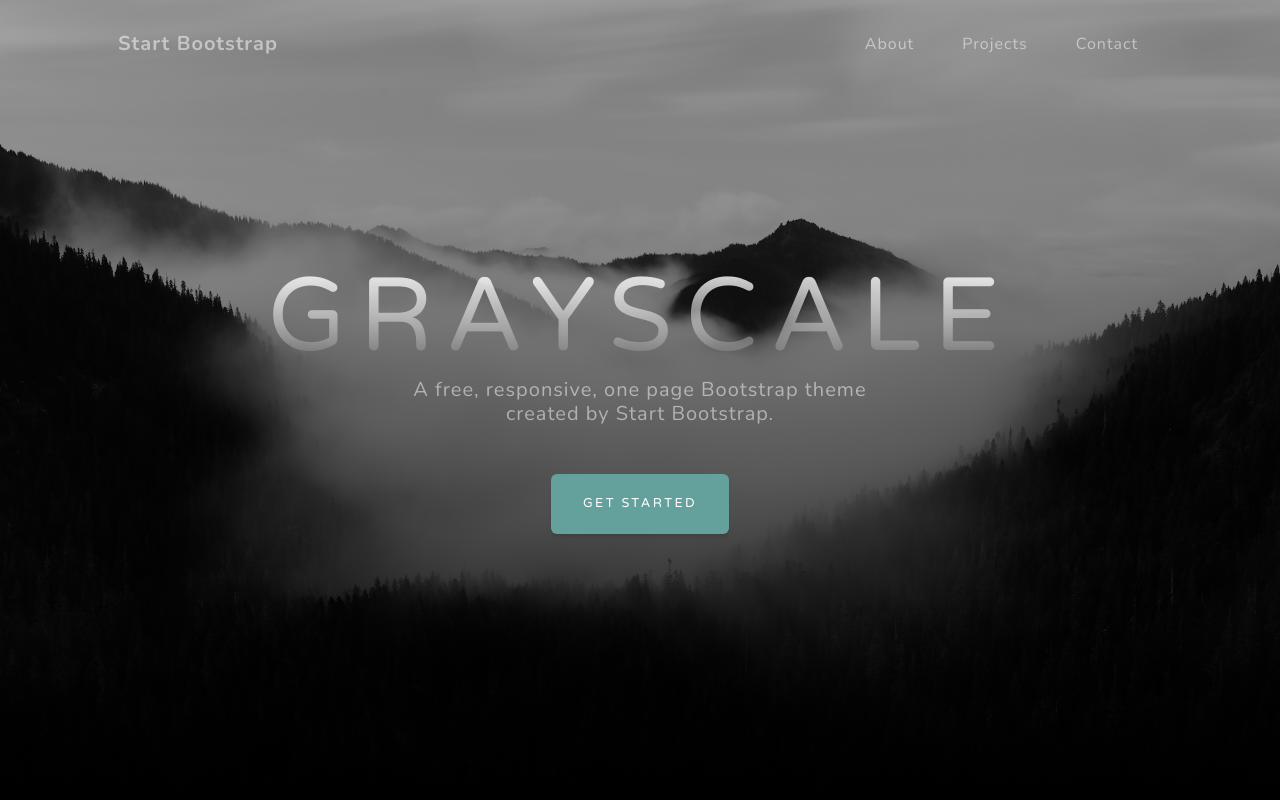
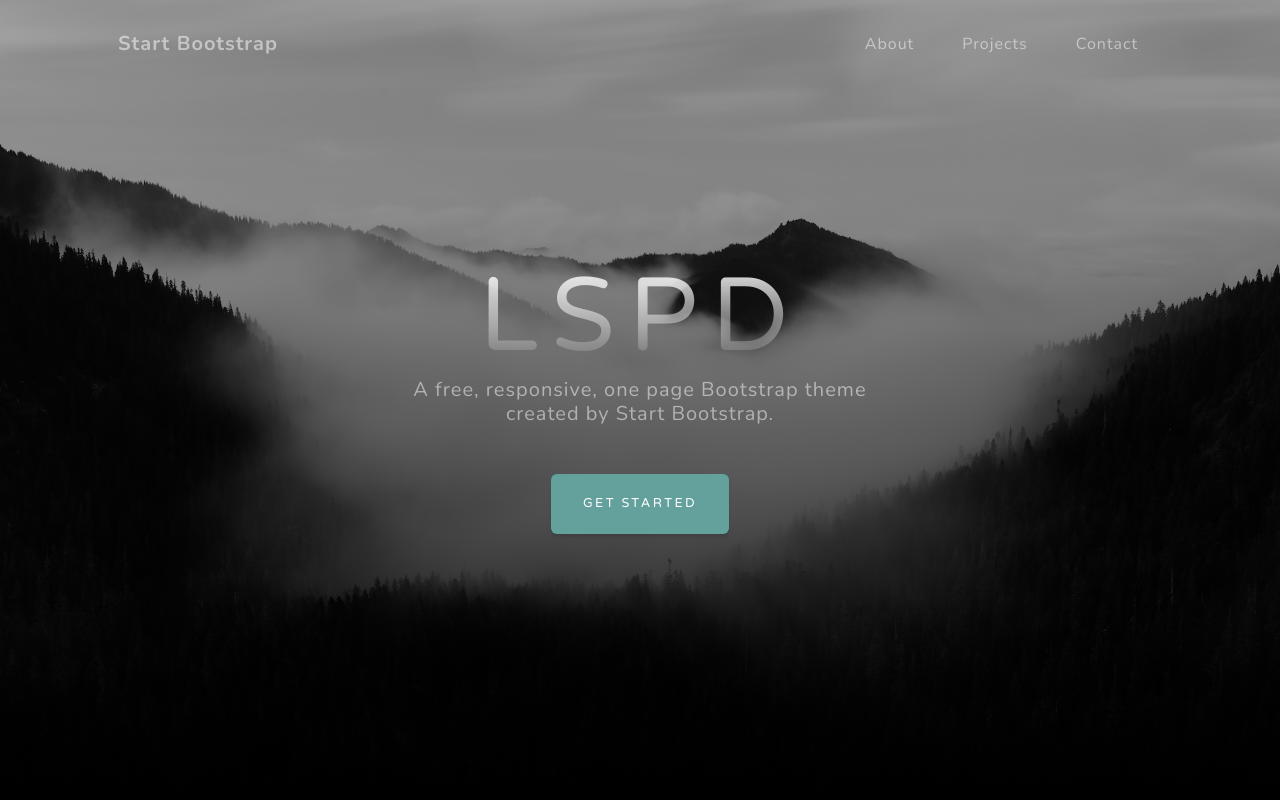
Before and after one commit to Defterdar/lspd, a plain HTML site: page index.html in a window 1280 px wide. Shown: the top 800 px of the page. Drawn offline with nearby package versions, Linux system fonts and the light colour scheme.

Commit message:
change title

```diff
--- a/index.html
+++ b/index.html
@@ -38,7 +38,7 @@
             <div class="container px-4 px-lg-5 d-flex h-100 align-items-center justify-content-center">
                 <div class="d-flex justify-content-center">
                     <div class="text-center">
-                        <h1 class="mx-auto my-0 text-uppercase">Grayscale</h1>
+                        <h1 class="mx-auto my-0 text-uppercase">LSPD</h1>
                         <h2 class="text-white-50 mx-auto mt-2 mb-5">A free, responsive, one page Bootstrap theme created by Start Bootstrap.</h2>
                         <a class="btn btn-primary" href="#about">Get Started</a>
                     </div>
```
